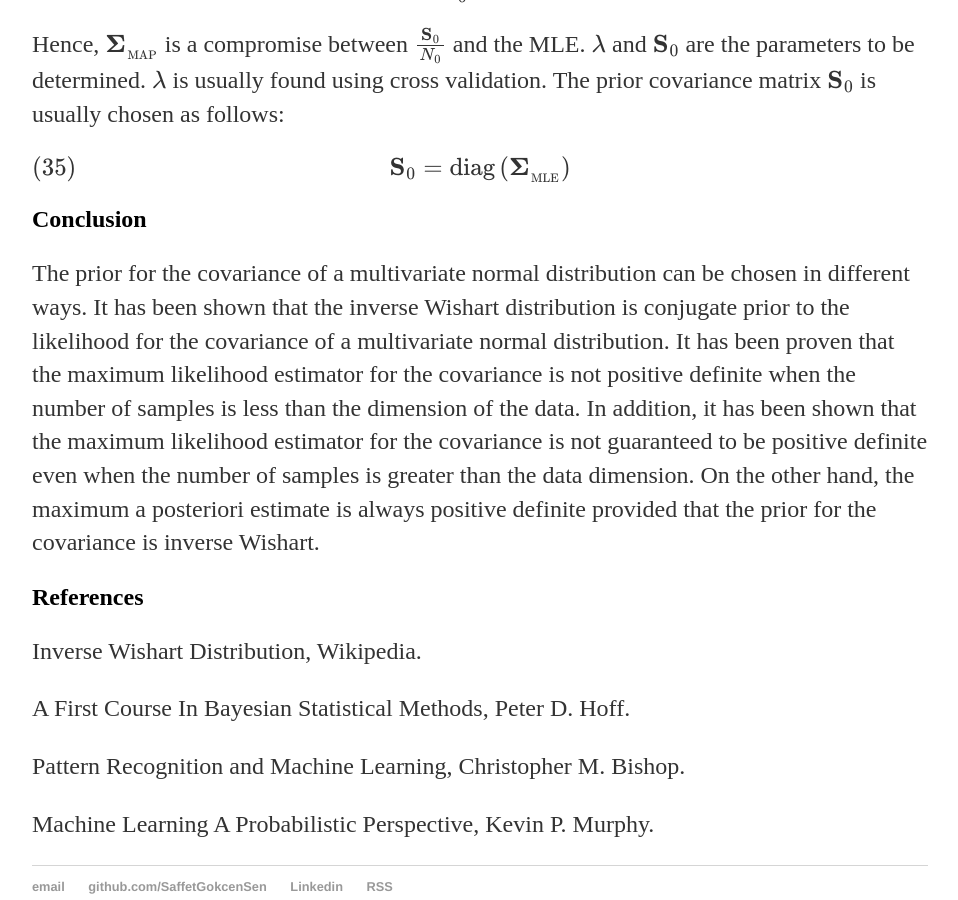
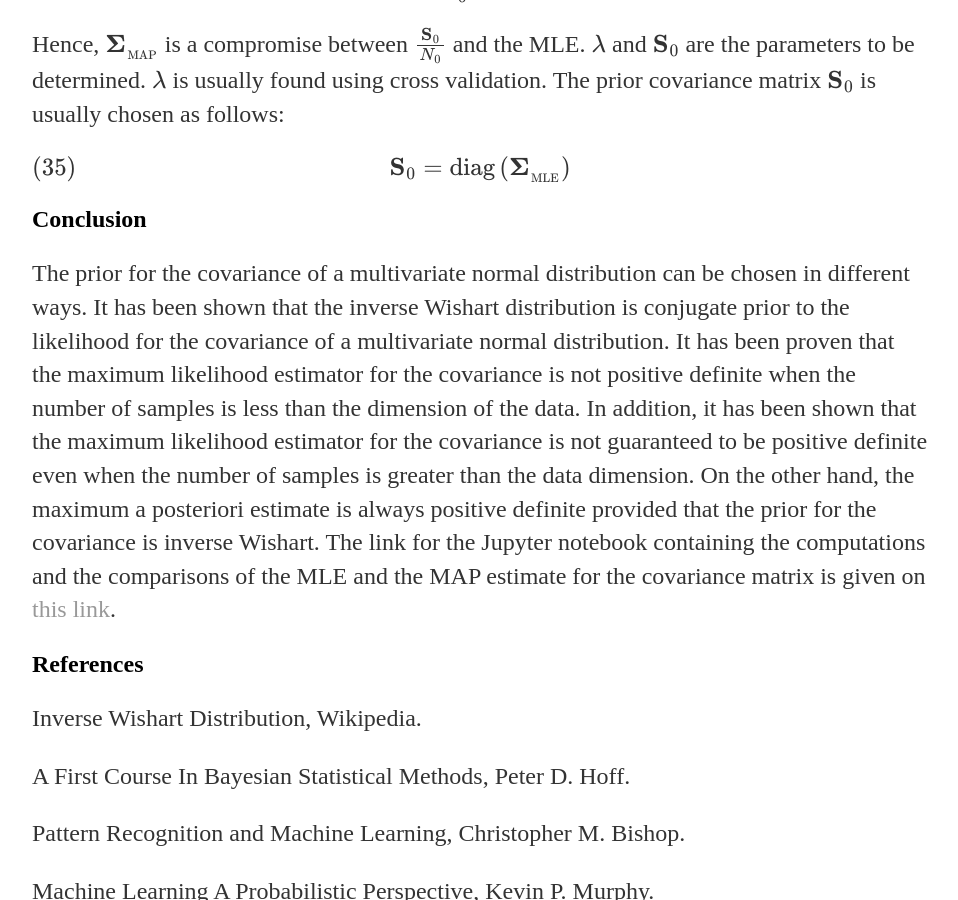
Before and after one commit to SaffetGokcenSen/saffetgokcensen.github.io, a Jekyll site: the page built from _posts/2020-11-26-the-posterior-for-the-covariance-of-a-multivariate-normal-distribution-with-inverse-wishart-prior-and-known-mean.md, in a window 1280 px wide and 900 px high, scrolled down 6720 px. Shown: the whole window, without its empty margins (160-1118 px from the left). Built offline with Jekyll 4.4.1, drawn with Linux system fonts in a browser that asks for light colours.

Commit message:
added the notebook link

```diff
--- a/_posts/2020-11-26-the-posterior-for-the-covariance-of-a-multivariate-normal-distribution-with-inverse-wishart-prior-and-known-mean.md
+++ b/_posts/2020-11-26-the-posterior-for-the-covariance-of-a-multivariate-normal-distribution-with-inverse-wishart-prior-and-known-mean.md
@@ -180,7 +180,7 @@ Hence, $\boldsymbol{\Sigma}\_{\_{\text{MAP}}}$ is a compromise between $\frac{\m
     \mathbf{S}\_{0}=\text{diag} \left(\boldsymbol{\Sigma}\_{\_{\text{MLE}}}\right)
 \end{equation}
 ## Conclusion
-The prior for the covariance of a multivariate normal distribution can be chosen in different ways. It has been shown that the inverse Wishart distribution is conjugate prior to the likelihood for the covariance of a multivariate normal distribution. It has been proven that the maximum likelihood estimator for the covariance is not positive definite when the number of samples is less than the dimension of the data. In addition, it has been shown that the maximum likelihood estimator for the covariance is not guaranteed to be positive definite even when the number of samples is greater than the data dimension. On the other hand, the maximum a posteriori estimate is always positive definite provided that the prior for the covariance is inverse Wishart.
+The prior for the covariance of a multivariate normal distribution can be chosen in different ways. It has been shown that the inverse Wishart distribution is conjugate prior to the likelihood for the covariance of a multivariate normal distribution. It has been proven that the maximum likelihood estimator for the covariance is not positive definite when the number of samples is less than the dimension of the data. In addition, it has been shown that the maximum likelihood estimator for the covariance is not guaranteed to be positive definite even when the number of samples is greater than the data dimension. On the other hand, the maximum a posteriori estimate is always positive definite provided that the prior for the covariance is inverse Wishart.  The link for the  Jupyter notebook containing the computations and the comparisons of the MLE and the MAP estimate for the covariance matrix is given on [this link](https://github.com/SaffetGokcenSen/Gaussian-Models/blob/master/inferring_the_covariance_of_an_mvn.ipynb).
 ## References
 Inverse Wishart Distribution, Wikipedia.
 
```
